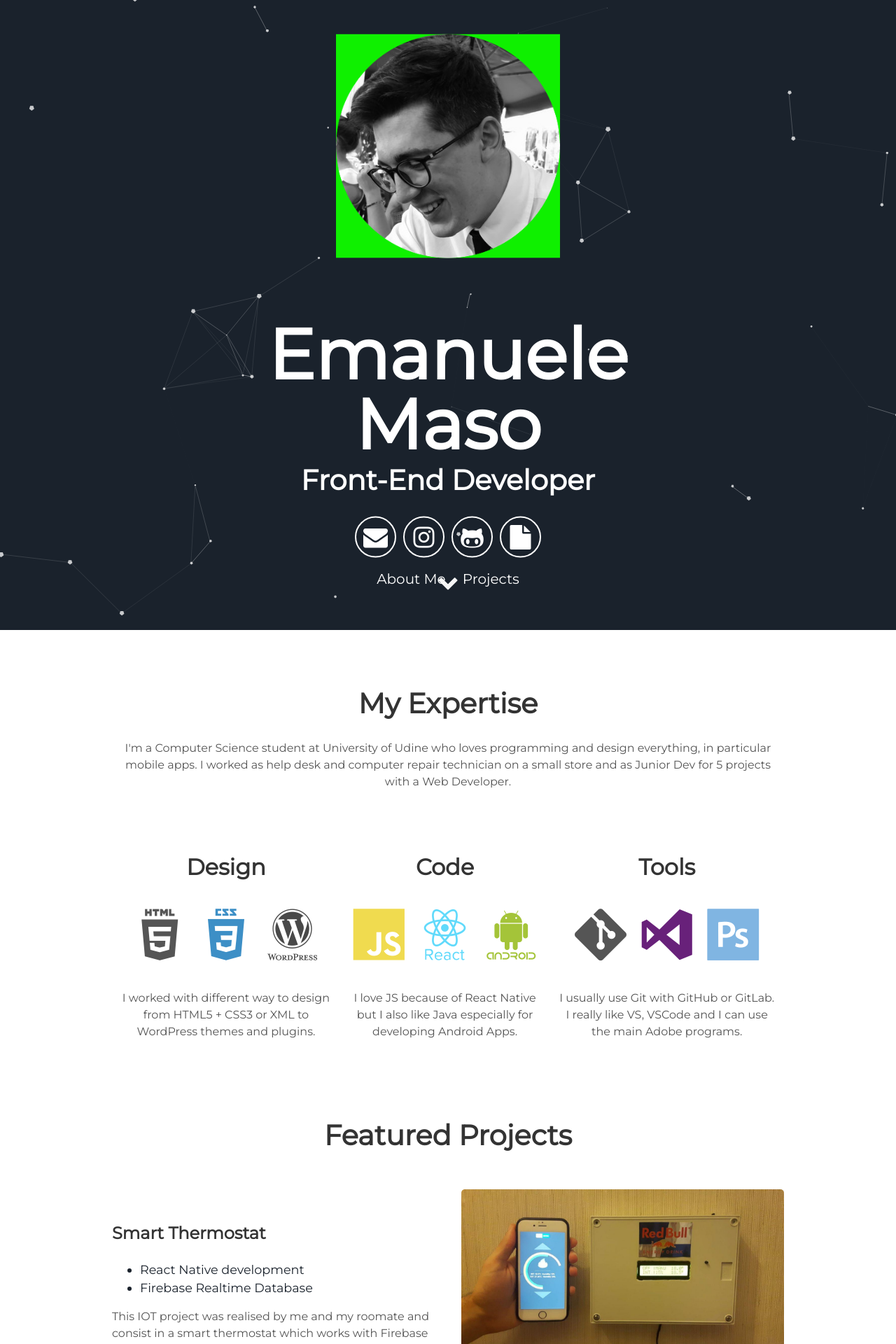
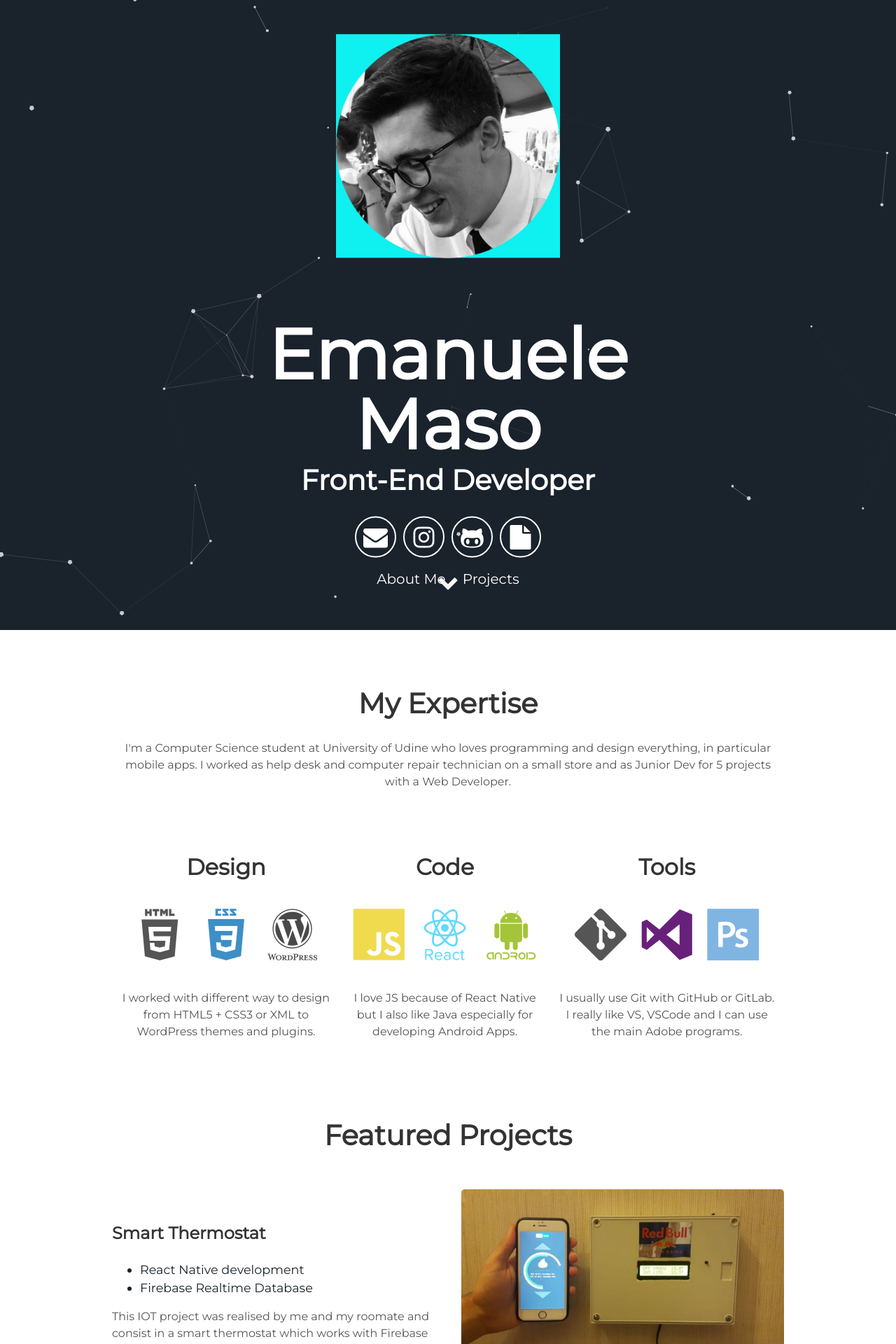
Before and after one commit to ClarkStoro/clarkstoro.github.io, a Jekyll site: the page built from index.html, in a window 1280 px wide. Shown: the top 1920 px of the page at 70% size. Built offline with Jekyll 4.4.1, drawn with Linux system fonts in a browser that asks for light colours.

Commit message:
Update header.html

```diff
--- a/_includes/header.html
+++ b/_includes/header.html
@@ -2,7 +2,7 @@
   <div class="header">
 
       <div style="width: 50%; height: 50%; margin: 0 auto;">
-        <img alt="ema" class="photo" src="{{ "/assets/img/EmanueleMaso.png"}}"  style="background-color: #0FF000;width: 100%"; text-align:center; display: inline-block;margin: 0 auto;"/>
+        <img alt="ema" class="photo" src="{{ "/assets/img/EmanueleMaso.png"}}"  style="background-color: #0FF0f0;width: 100%"; text-align:center; display: inline-block;margin: 0 auto;"/>
       </div>
 
       <h1>
```
